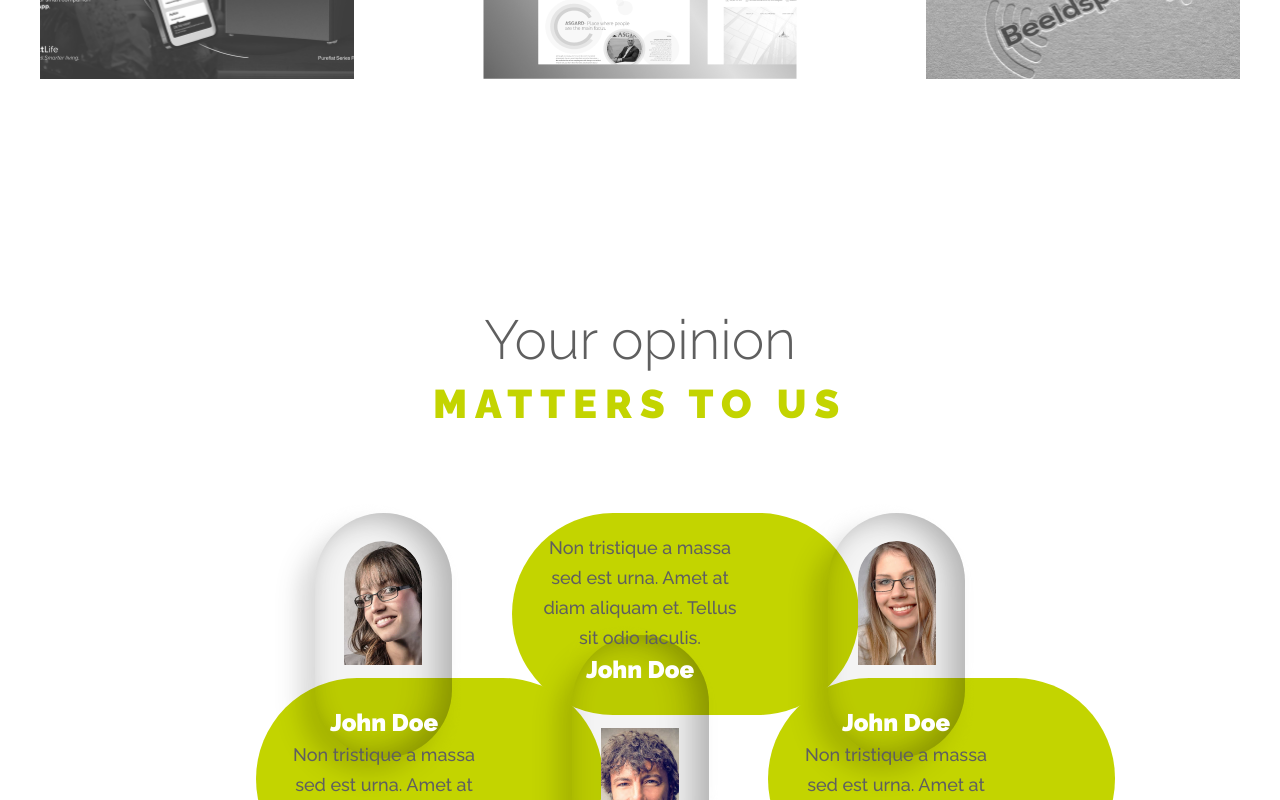
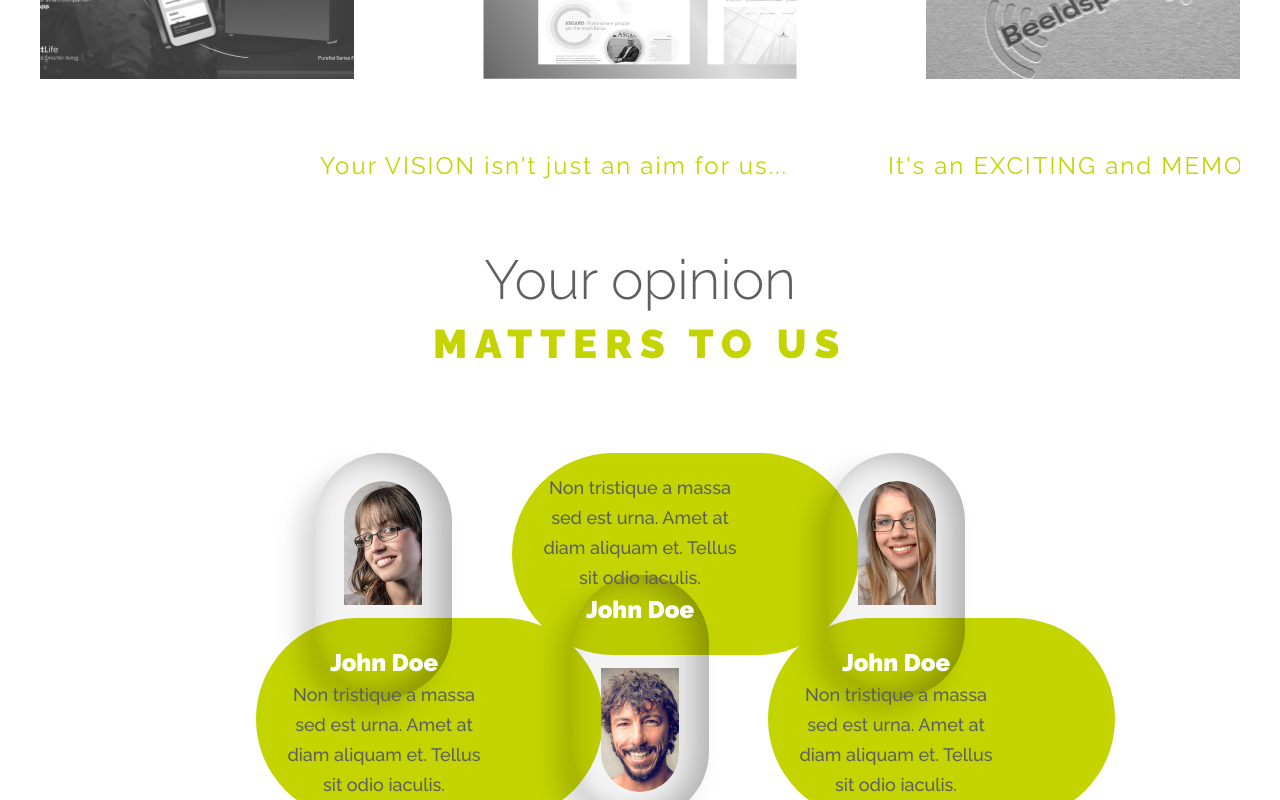
Before and after one commit to kslobodan/shapes, a React (Create React App) app: page / in a window 1280 px wide. Shown: the part 3400-4200 px from the top of the page. Built offline with nearby package versions, Linux system fonts and the light colour scheme.

Commit message:
added moving text under the portfolio

```diff
--- a/src/components/Testimonials.tsx
+++ b/src/components/Testimonials.tsx
@@ -4,7 +4,10 @@ import TitleWithText from "./TitleWithText";
 
 const Testimonials = () => {
   return (
-    <section id="testimonials" style={{ marginBottom: "150px" }}>
+    <section
+      id="testimonials"
+      style={{ marginBottom: "150px", marginTop: "150px" }}
+    >
       <div>
         <TitleWithText title="Your opinion" underTitle="MATTERS TO US" />
       </div>
--- a/src/components/portfolio/Portfolio.module.scss
+++ b/src/components/portfolio/Portfolio.module.scss
@@ -2,32 +2,62 @@
 
 .content {
   position: relative;
-  height: 1300px;
+  height: 1100px;
 }
 
 .portfolio {
   margin-bottom: 40vh;
-  // background-color: red;
 }
 
 .row {
   position: relative;
   width: 100%;
-  // height: 42.5vh;
-  // height: 340px;
-  // background-color: yellow;
   display: flex;
   flex-direction: row;
   justify-content: space-between;
   flex-wrap: wrap;
-  //   margin: 4vh 0 4vh 0;
   margin: 20px 0 10px 0;
 }
 
 .box {
-  // height: 100%;
-  // width: 31.5%;
   height: 314px;
   width: 314px;
-  // background-color: blue;
 }
+
+.visible__area {
+  width: 100%;
+  overflow: hidden;
+  margin-top: -70px;
+}
+
+.text__content {
+  width: 1900px;
+  height: 60px;
+  overflow: hidden;
+}
+
+.text {
+  display: flex;
+  flex-direction: row;
+  animation: scrollText 15s linear infinite;
+
+  font-size: 24px;
+  font-family: "Raleway";
+  font-weight: 400;
+  color: rgba(195, 212, 0, 1);
+  letter-spacing: 2px;
+}
+
+.text p {
+  margin-right: 100px;
+}
+
+@keyframes scrollText {
+  0% {
+    transform: translateX(100%);
+  }
+
+  100% {
+    transform: translateX(-95%);
+  }
+}
--- a/src/components/portfolio/Portfolio.tsx
+++ b/src/components/portfolio/Portfolio.tsx
@@ -2,7 +2,15 @@ import React, { CSSProperties, useState } from "react";
 import styles from "./Portfolio.module.scss";
 import TitleWithText from "../TitleWithText";
 import Slider from "../Slider";
-import { images, text, Image, ExpandType, smallSize, largeSize } from "./utils";
+import {
+  images,
+  text,
+  Image,
+  ExpandType,
+  smallSize,
+  largeSize,
+  textArray,
+} from "./utils";
 
 interface largeImage {
   divStyle: CSSProperties;
@@ -146,6 +154,15 @@ const Portfolio = () => {
             </div>
           )}
         </div>
+        <div className={styles.visible__area}>
+          <div className={styles.text__content}>
+            <div className={styles.text}>
+              {textArray.map((element) => (
+                <p>{element}</p>
+              ))}
+            </div>
+          </div>
+        </div>
       </div>
     </section>
   );
--- a/src/components/portfolio/utils.ts
+++ b/src/components/portfolio/utils.ts
@@ -151,3 +151,9 @@ export const largeSize: Record<ExpandType, string[]> = {
   bottom: [fourthTopLarge, secondLeftLarge, size1Large, size4Large],
   bottomRight: [fourthTopLarge, thirdLeftLarge, size1Large, size4Large],
 };
+
+export const textArray = [
+  "Your VISION isn't just an aim for us...",
+  "It's an EXCITING and MEMORABLE JOURNEY that we walk WITH YOU.",
+  "That is MAJABO.",
+];
```
